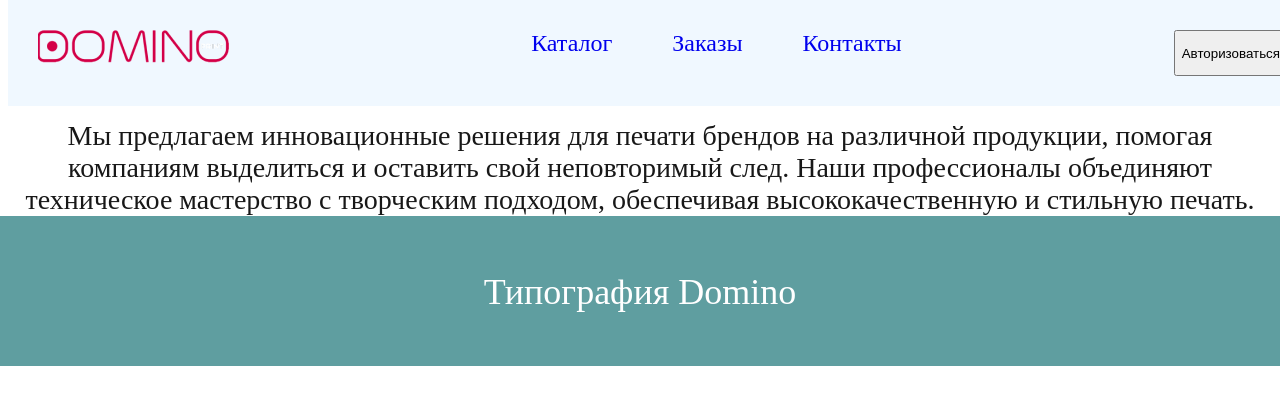
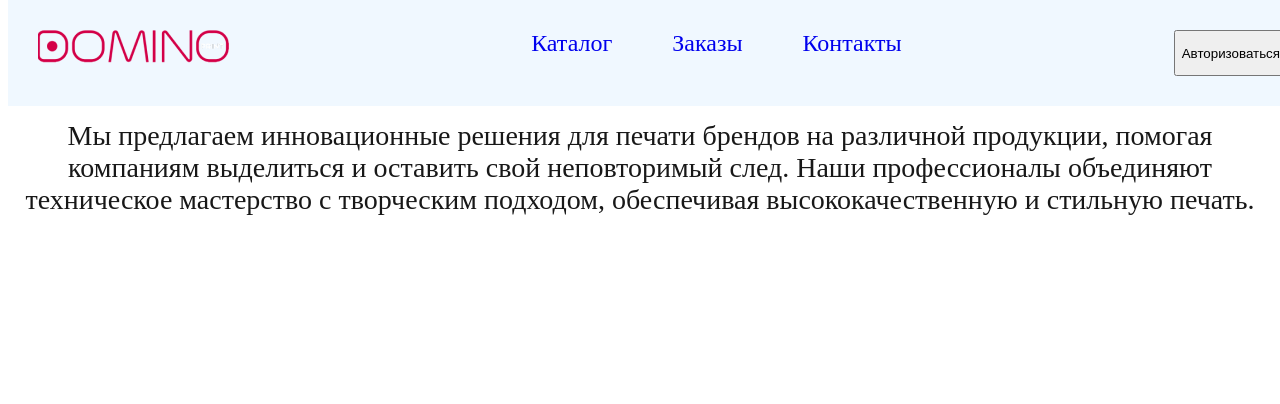
Before and after one commit to Ssstttaaasssiiikk/obd, a React (Create React App) app: page / in a window 1280 px wide. Shown: the top 404 px of the page. Built offline with nearby package versions, Linux system fonts and the light colour scheme.

Commit message:
футер пошел нахуй

```diff
--- a/src/catalog-page/index.jsx
+++ b/src/catalog-page/index.jsx
@@ -2,7 +2,6 @@ import React, { useState } from "react";
 import { catalogData } from "./catalog-data";
 
 import Header from '../components/header/header';
-import Footer from "../components/footer/footer";
 
 import Modal from './modal';
 
@@ -37,7 +36,6 @@ function Catalog() {
                     />
                 ))}
             </div>
-            <Footer />
         </div>
     );
 }
--- a/src/components/footer/footer.css
+++ /dev/null
@@ -1,16 +0,0 @@
-footer{
-    background-color: cadetblue;
-    height: 150px;
-    display: flex;
-    justify-content: center;
-    left: 0;
-    position: absolute;
-    bottom: auto;
-    width: 100%;
-}
-
-footer span{
-    margin-top: 55px;
-    color: white;
-    font-size: 36px;
-}
--- a/src/components/footer/footer.jsx
+++ /dev/null
@@ -1,13 +0,0 @@
-import React from "react";
-
-import './footer.css';
-
-function Footer(){
-    return(
-        <footer>
-            <span className="text-footer">Типография Domino</span>
-        </footer>
-    );
-}
-
-export default Footer;
--- a/src/contact-page/index.jsx
+++ b/src/contact-page/index.jsx
@@ -1,7 +1,6 @@
 import React, { useState } from 'react';
 
 import Header from '../components/header/header';
-import Footer from "../components/footer/footer";
 
 import './style.css';
 
@@ -41,7 +40,6 @@ function Contact(){
                 </div>
 
             </div>
-           <Footer/>
         </>
     );
 }
--- a/src/main_page/index.jsx
+++ b/src/main_page/index.jsx
@@ -1,7 +1,6 @@
 import React from "react";
 
 import Header from '../components/header/header';
-import Footer from "../components/footer/footer";
 
 import './style.css';
 
--- a/src/order-page/index.js
+++ b/src/order-page/index.js
@@ -1,7 +1,7 @@
 import React, { useState } from "react";
 
 import Header from '../components/header/header';
-import Footer from '../components/footer/footer';
+
 import Modal from './modal';
 
 import './style.css';
@@ -20,7 +20,6 @@ function Order() {
                 <input className="input-search" />
                 <button className="button-search" onClick={() => setModalActive(true)}>Найти</button>
             </div>
-            <Footer />
         </div>
     );
 }
--- a/src/page1/index.jsx
+++ b/src/page1/index.jsx
@@ -1,7 +1,6 @@
 import React from "react";
 
 import Header from '../components/header/header';
-import Footer from "../components/footer/footer";
 
 
 function Page(){
@@ -14,7 +13,6 @@ function Page(){
                         свой неповторимый след. Наши профессионалы объединяют техническое мастерство с творческим подходом, обеспечивая высококачественную и стильную печать.
                     </span>
                 </div>
-                <Footer/>
         </div>
     );
 }
```
